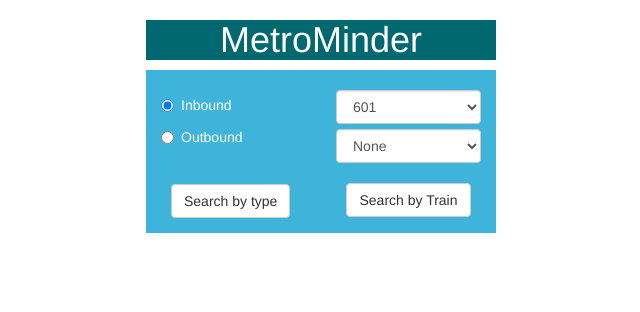
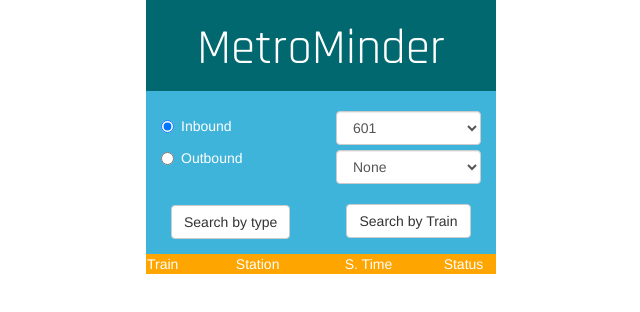
Before and after one commit to SPHornsby/metrominder, a website: page public/index.html in a window 1280 px wide. Shown: the whole page, without its empty margins (319-959 px from the left). Drawn offline with nearby package versions, Linux system fonts and the light colour scheme; no server answers.

Commit message:
Style changes. #1

```diff
--- a/public/app.js
+++ b/public/app.js
@@ -103,7 +103,6 @@ $('.train-search').on('click', function(e) {
   if (station !== "None") {
     query = query+`&station=${station}`;
   }
-
   console.log(query);
 });
 window.onload = function(){
--- a/public/default.css
+++ b/public/default.css
@@ -4,14 +4,26 @@ body {
 .app {
   color: white;
 }
-.top-bar {
+.top {
+  font-family: 'Rajdhani', Arial, sans-serif;
+  /*font-family: "Arial Black", Arial, "Helvetica Neue", Helvetica, sans-serif;*/
+  /*font-variant: small-caps;*/
   background-color: #00686e;
+  padding-top: 2px;
+  padding-bottom: 5px;
+}
+.top h1 {
+  font-size: 3.5em;
 }
 .search-area {
   background-color: #3fb4da;
 }
+.results-header{
+  background-color: orange;
+}
 .results {
-  background-color: orange;
+  color: black;
+  background-color: #f0f0f0;
 }
 .form-group {
   padding: 10px;
--- a/public/index.html
+++ b/public/index.html
@@ -7,6 +7,7 @@
     <script   src="https://code.jquery.com/jquery-2.2.4.min.js"   integrity="sha256-BbhdlvQf/xTY9gja0Dq3HiwQF8LaCRTXxZKRutelT44="   crossorigin="anonymous"></script>
     <link rel="stylesheet" href="https://maxcdn.bootstrapcdn.com/bootstrap/3.3.6/css/bootstrap.min.css" integrity="sha384-1q8mTJOASx8j1Au+a5WDVnPi2lkFfwwEAa8hDDdjZlpLegxhjVME1fgjWPGmkzs7" crossorigin="anonymous">
     <link rel="stylesheet" href="default.css">
+    <link href='https://fonts.googleapis.com/css?family=Rajdhani' rel='stylesheet' type='text/css'>
     <!-- Latest compiled and minified JavaScript -->
     <script src="https://maxcdn.bootstrapcdn.com/bootstrap/3.3.6/js/bootstrap.min.js" integrity="sha384-0mSbJDEHialfmuBBQP6A4Qrprq5OVfW37PRR3j5ELqxss1yVqOtnepnHVP9aJ7xS" crossorigin="anonymous"></script>
   </head>
@@ -14,7 +15,7 @@
 
     <div class="container text-center">
       <div class="col-sm-12 col-md-4 col-md-offset-4 app">
-        <div class="top-bar">
+        <div class="top">
           <h1>MetroMinder</h1>
         </div>
         <div class="search-area">
@@ -56,6 +57,22 @@
 
           </form>
         </div>
+        <div class="results-header">
+          <div class="row">
+            <div class="col-xs-2">
+              Train
+            </div>
+            <div class="col-xs-4">
+              Station
+            </div>
+            <div class="col-xs-3">
+              S. Time
+            </div>
+            <div class="col-xs-3">
+              Status
+            </div>
+          </div>
+        </div>
         <div class="results">
 
         </div>
```
